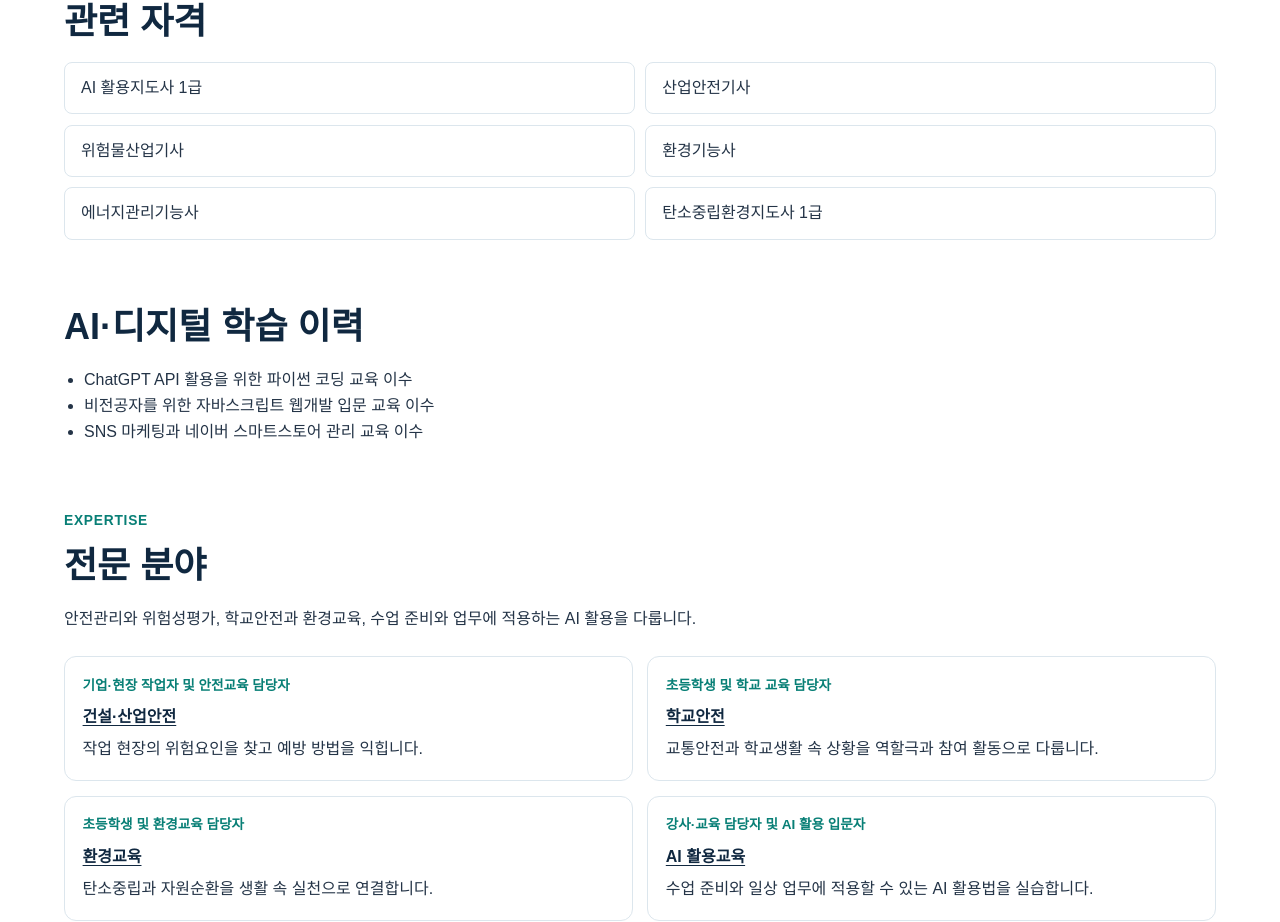
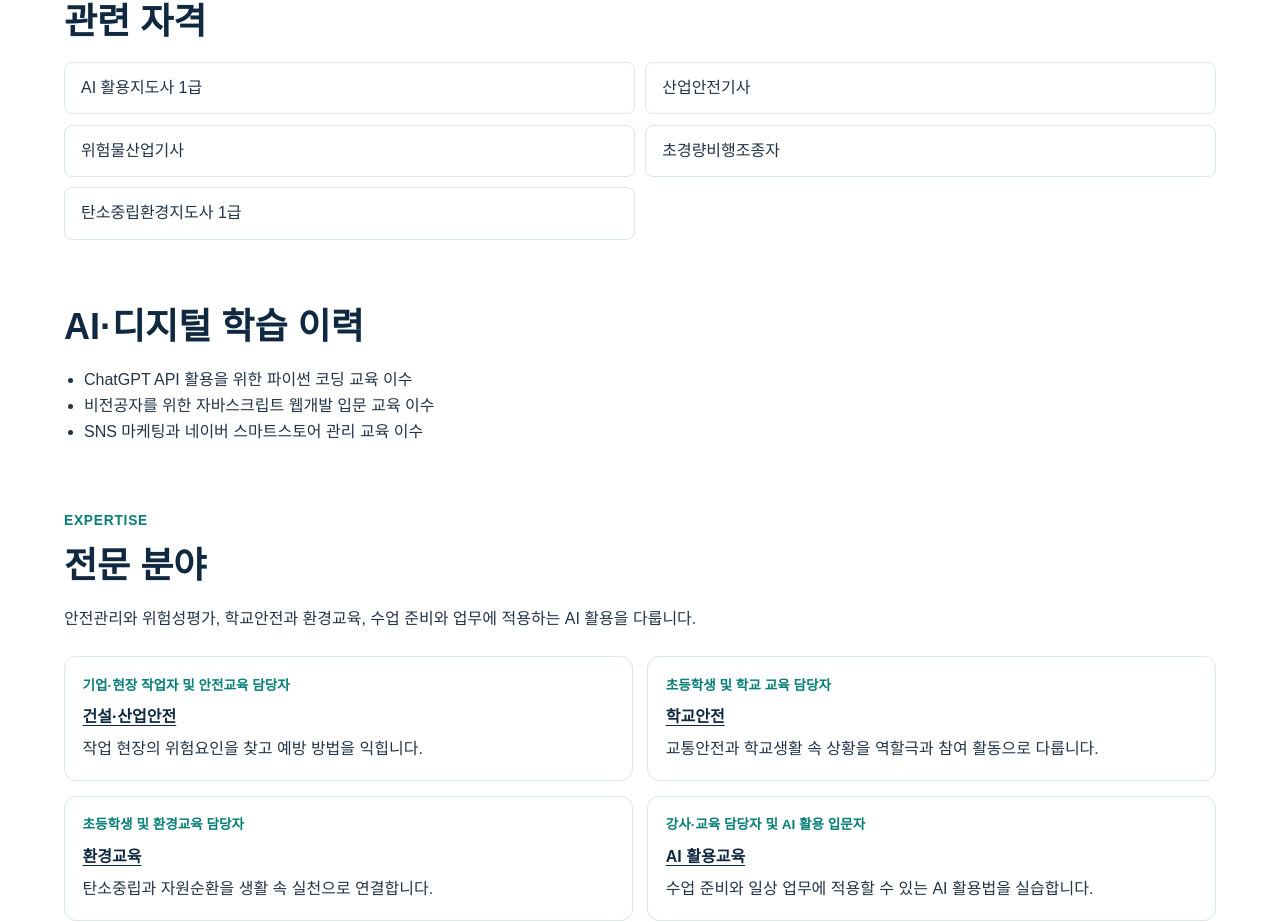
Before and after one commit to c7609chj8-dot/hyunju-edulab, a Next.js app: page /about in a window 1280 px wide. Shown: the part 1177-2099 px from the top of the page. Built offline with nearby package versions, Linux system fonts and the light colour scheme.

Commit message:
Update instructor qualifications

```diff
--- a/app/about/page.tsx
+++ b/app/about/page.tsx
@@ -28,8 +28,7 @@ const qualifications = [
   "AI 활용지도사 1급",
   "산업안전기사",
   "위험물산업기사",
-  "환경기능사",
-  "에너지관리기능사",
+  "초경량비행조종자",
   "탄소중립환경지도사 1급",
 ];
 
```
Also changed, not shown: 1 other file (tests, documents, lock files or other folders).
